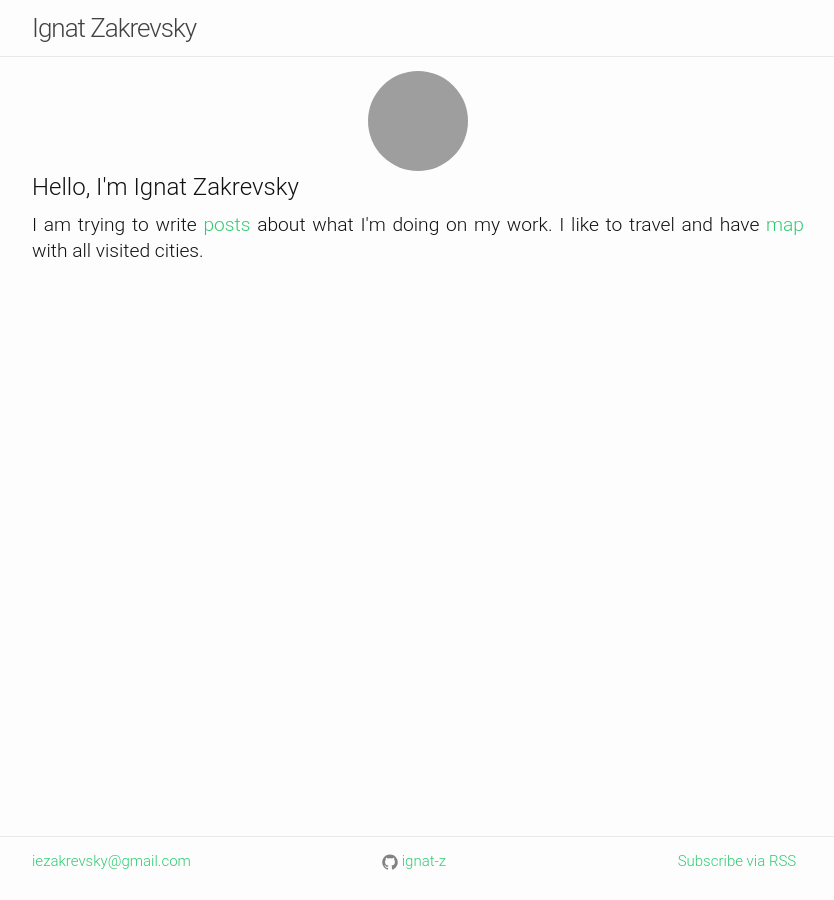
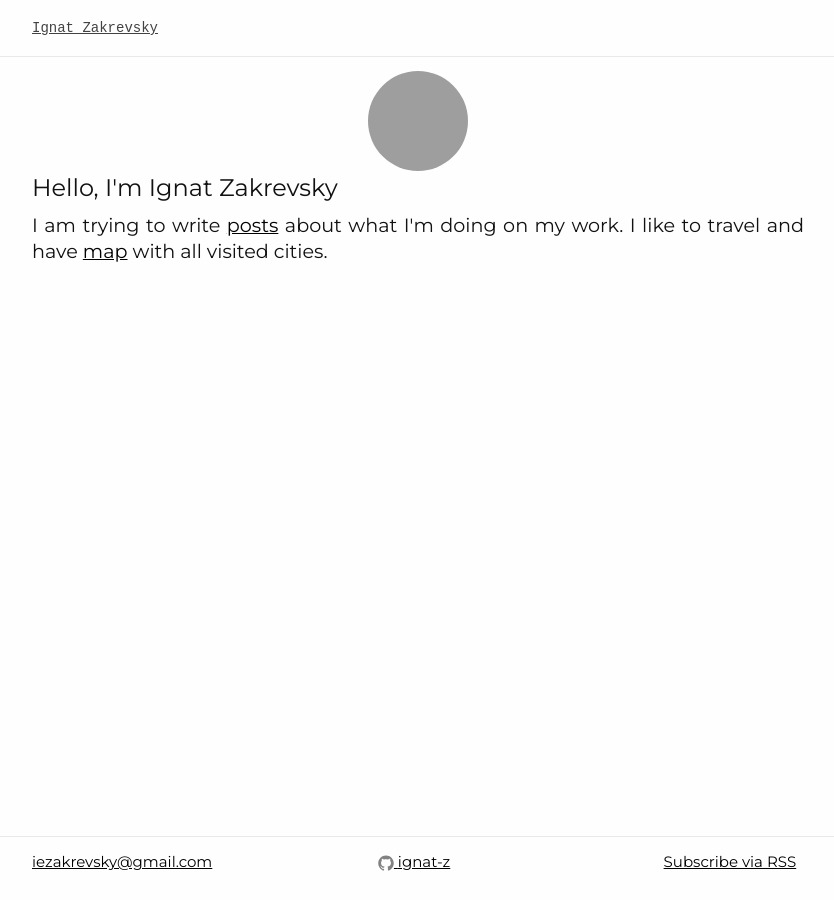
Before and after one commit to ignat-z/ignat-z.github.io, a Jekyll site: the page built from index.html, in a window 1280 px wide. Shown: the whole page, without its empty margins (222-1056 px from the left). Built offline with Jekyll 4.4.1, drawn with Linux system fonts in a browser that asks for light colours; grey boxes are pictures that could not be loaded.

Commit message:
Update site layout

```diff
--- a/_includes/head.html
+++ b/_includes/head.html
@@ -11,6 +11,9 @@
   <link rel="canonical" href="{{ page.url | replace:'index.html','' | prepend: site.baseurl | prepend: site.url }}">
   <link rel="alternate" type="application/rss+xml" title="{{ site.title }}" href="{{ "/feed.xml" | prepend: site.baseurl | prepend: site.url }}" />
 
+  <link href="https://fonts.googleapis.com/css?family=Montserrat" rel="stylesheet">
+  <link href="https://fonts.googleapis.com/css?family=Roboto+Mono" rel="stylesheet">
+
   <script>
     (function(i,s,o,g,r,a,m){i['GoogleAnalyticsObject']=r;i[r]=i[r]||function(){
     (i[r].q=i[r].q||[]).push(arguments)},i[r].l=1*new Date();a=s.createElement(o),
--- a/_sass/_base.scss
+++ b/_sass/_base.scss
@@ -94,17 +94,11 @@ h1, h2, h3, h4, h5, h6 {
  */
 a {
     color: $brand-color;
-    text-decoration: none;
 
     &:visited {
         color: darken($brand-color, 15%);
     }
-
-    &:hover {
-        color: $second-color;
-    }
 }
-
 
 
 /**
--- a/_sass/_layout.scss
+++ b/_sass/_layout.scss
@@ -11,9 +11,9 @@
 }
 
 .site-title {
-    font-size: 26px;
+    font-size: 14px;
     line-height: 56px;
-    letter-spacing: -1px;
+    font-family: monospace;
     margin-bottom: 0;
     float: left;
 
@@ -175,8 +175,19 @@
     font-size: 20px;
 }
 
+pre, code {
+    font-weight: 100;
+    font-family: 'Roboto Mono', monospace;
+}
+
 .post-link {
+    text-decoration: none;
     font-size: 24px;
+    border-bottom: 1px solid black;
+    margin-bottom: -1px;
+    &:hover {
+        border-bottom: 0;
+    }
 }
 
 .post-list {
@@ -192,6 +203,7 @@
                 padding-right: 20px;
                 line-height: 25px;
                 vertical-align: middle;
+                font-family: monospace;
             }
         }
     }
@@ -260,7 +272,7 @@
 }
 
 #progress-indicator {
-      height: 3px;
+      height: 2px;
       background-color: $second-color;
       position: fixed;
       top: 0px;
--- a/css/main.scss
+++ b/css/main.scss
@@ -6,7 +6,7 @@
 
 
 // Our variables
-$base-font-family: 'Roboto Light', Helvetica, Arial, sans-serif;
+$base-font-family: 'Montserrat', Georgia, sans-serif;
 $base-font-size:   16px;
 $small-font-size:  $base-font-size * 0.875;
 $base-line-height: 1.4;
@@ -14,9 +14,9 @@ $base-line-height: 1.4;
 $spacing-unit:     14px;
 
 $text-color:       #111;
-$background-color: #fdfdfd;
-$brand-color:      #2ecc71;
-$second-color:     #27ae60;
+$background-color: #fefefe;
+$brand-color:      #000000;
+$second-color:     #222222;
 
 $grey-color:       #828282;
 $grey-color-light: lighten($grey-color, 40%);
```
